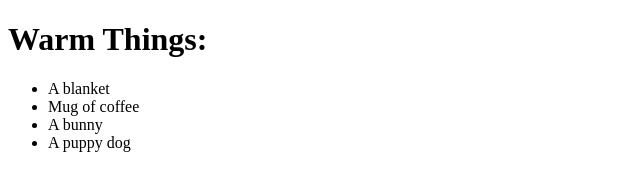
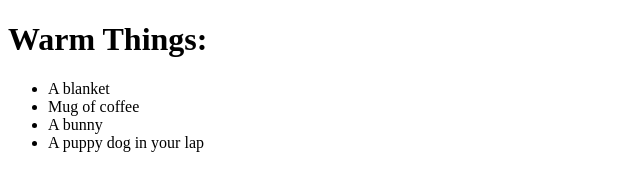
Before and after one commit to Lthom17/first-project, a plain HTML site: page home.html in a window 1280 px wide. Shown: the full height of the page, 0-640 px from the left. Drawn offline with Linux system fonts and the light colour scheme.

Commit message:
updated home.html

```diff
--- a/home.html
+++ b/home.html
@@ -11,7 +11,7 @@
         <li>A blanket</li>
         <li>Mug of coffee</li>
         <li>A bunny</li>
-        <li>A puppy dog</li>
+        <li>A puppy dog in your lap</li>
     </ul>
 </body>
 </html>
```
